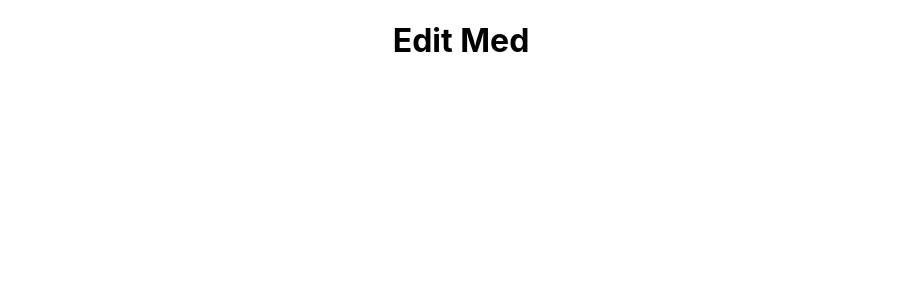
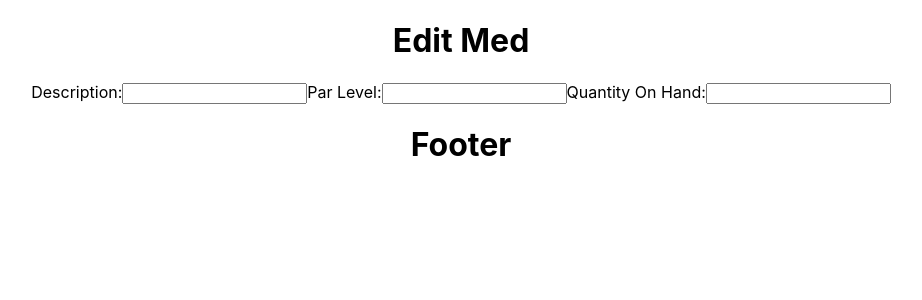
Before and after one commit to kennypal/adm-inventory-management, a React (Create React App) app in the folder client/: page /1/edit/1 in a window 1280 px wide. Shown: the top 300 px of the page, without its empty margins (179-1101 px from the left). Built offline with nearby package versions, Linux system fonts and the light colour scheme; no server answers.

Commit message:
working on EditMed

```diff
--- a/client/src/App.js
+++ b/client/src/App.js
@@ -15,7 +15,7 @@ function App() {
       <Route path='/:id/add'>
         <AddMed />
       </Route>
-      <Route path='/:id/edit'>
+      <Route path='/:id/edit/:medication_id'>
         <EditMed />
       </Route>
     </div>
--- a/client/src/components/Table.jsx
+++ b/client/src/components/Table.jsx
@@ -2,6 +2,7 @@ import React, { useEffect, useState } from "react";
 import { Link } from 'react-router-dom';
 import { getAllDevices } from "../services/devices";
 import { getAllMedsFromDevice } from "./../services/medications";
+
 
 export default function Table(props) {
   const [devices, setDevices] = useState([]);
@@ -64,7 +65,7 @@ export default function Table(props) {
               <button>Delete</button>
           </td>
           <td>
-            <Link to={`/${id}/edit`}>
+            <Link to={`/${id}/edit/`}>
               <button>Edit</button>
             </Link>
           </td>
@@ -97,14 +98,6 @@ export default function Table(props) {
       <Link to={`/${id}/add`}>
         <button>Add</button>
       </Link>
-      {/* {meds.map((med) => (
-        <div key={med.id}>
-          <p>{med.description}</p>
-          <p>{med.par_level}</p>
-          <p>{med.quantity_on_hand}</p>
-        </div>
-      ))} */}
-
-    </div>
+      </div>
   );
 }
--- /dev/null
+++ b/client/src/layouts/Footer.jsx
@@ -0,0 +1,9 @@
+import React from 'react'
+
+export default function Footer() {
+  return (
+    <div>
+      <h1>Footer</h1>
+    </div>
+  )
+}
--- a/client/src/layouts/Layout.jsx
+++ b/client/src/layouts/Layout.jsx
@@ -1,11 +1,15 @@
 import React from 'react'
+import Footer from './Footer'
 import Header from './Header'
 
 export default function Layout(props) {
   return (
     <div>
       <Header />
-      {props.children}
+      <div>
+        {props.children}
+        </div>
+      <Footer />
     </div>
   )
 }
--- a/client/src/screens/AddMed.jsx
+++ b/client/src/screens/AddMed.jsx
@@ -1,50 +1,42 @@
-import React, { useEffect, useState } from "react";
-import { useHistory, useParams } from 'react-router-dom';
+import React, { useState } from "react";
+import { useHistory, useParams } from "react-router-dom";
 import Layout from "./../layouts/Layout";
-import { postMedToDevice } from './../services/medications'
-// import { getAllDevices } from './../services/devices'
+import { postMedToDevice } from "./../services/medications";
 
 export default function AddMed() {
   const history = useHistory();
   const { id } = useParams();
-  // const [devices, setDevices] = useState([])
-  const [meds, setMeds] = useState([])
+  const [meds, setMeds] = useState([]);
   const [medData, setMedData] = useState({
-    description: '',
-    par_level: '',
-    quantity_on_hand: ''
-  })
-
-  // useEffect(() => {
-  //   const fetchDevices = async () => {
-  //     const getDevices = await getAllDevices();
-  //     setDevices(getDevices);
-  //   };
-  //   fetchDevices();
-  // }, []);
+    description: "",
+    par_level: "",
+    quantity_on_hand: "",
+  });
 
   const handleMedCreate = async (id, medData) => {
-    const newMed = await postMedToDevice(id, medData)
-    setMeds(prevState => ([...prevState, newMed]))
-    history.push('/')
-  }
+    const newMed = await postMedToDevice(id, medData);
+    setMeds((prevState) => [...prevState, newMed]);
+    history.push("/");
+  };
 
   const handleChange = (e) => {
     const { name, value } = e.target;
     setMedData({
       ...medData,
-      [name]: value
-    })
-  }
+      [name]: value,
+    });
+  };
 
   return (
     <div>
       <Layout>
         <h1>Add Med</h1>
-          <form onSubmit={(e) => {
+        <form
+          onSubmit={(e) => {
             e.preventDefault();
-            handleMedCreate(id, medData)
-          }}>
+            handleMedCreate(id, medData);
+          }}
+        >
           <label>
             Description:
             <input
--- a/client/src/screens/EditMed.jsx
+++ b/client/src/screens/EditMed.jsx
@@ -1,11 +1,71 @@
-import React from 'react'
+import React, { useState } from 'react'
+import { useHistory, useParams } from 'react-router-dom'
+import { putMedToDevice } from '../services/medications'
 import Layout from './../layouts/Layout'
 
 export default function EditMed() {
+  const history = useHistory()
+  const { id, medication_id } = useParams()
+  const [meds, setMeds] = useState([])
+  const [medData, setMedData] = useState({
+    description: '',
+    par_level: '',
+    quantity_on_hand: ''
+  })
+
+  const handleMedUpdate = async (id, medication_id, medData) => {
+    const updateMed = await putMedToDevice(id, medication_id, medData);
+    setMeds((prevState) => [...prevState, updateMed])
+    history.push("/")
+  }
+
+  const handleChange = (e) => {
+    const { name, value } = e.target
+    setMedData({
+      ...medData,
+      [name]: value
+    })
+  }
+
   return (
     <div>
       <Layout>
         <h1>Edit Med</h1>
+        <form onSubmit={(e) => {
+          e.preventDefault()
+          handleMedUpdate(id, medication_id, medData)
+        }}>
+          <label>
+            Description:
+            <input
+              type="text"
+              name="description"
+              placeholder=""
+              value={medData.description}
+              onChange={handleChange}
+            />
+          </label>
+          <label>
+            Par Level:
+            <input
+              type="text"
+              name="par_level"
+              placeholder=""
+              value={medData.par_level}
+              onChange={handleChange}
+            />
+          </label>
+          <label>
+            Quantity On Hand:
+            <input
+              type="text"
+              name="quantity_on_hand"
+              placeholder=""
+              value={medData.quantity_on_hand}
+              onChange={handleChange}
+            />
+          </label>
+        </form>
       </Layout>
     </div>
   )
```
Also changed, not shown: client/src/screens/Home.jsx (+6 -9 lines). Lines whose indentation alone changed are shown as unchanged.
